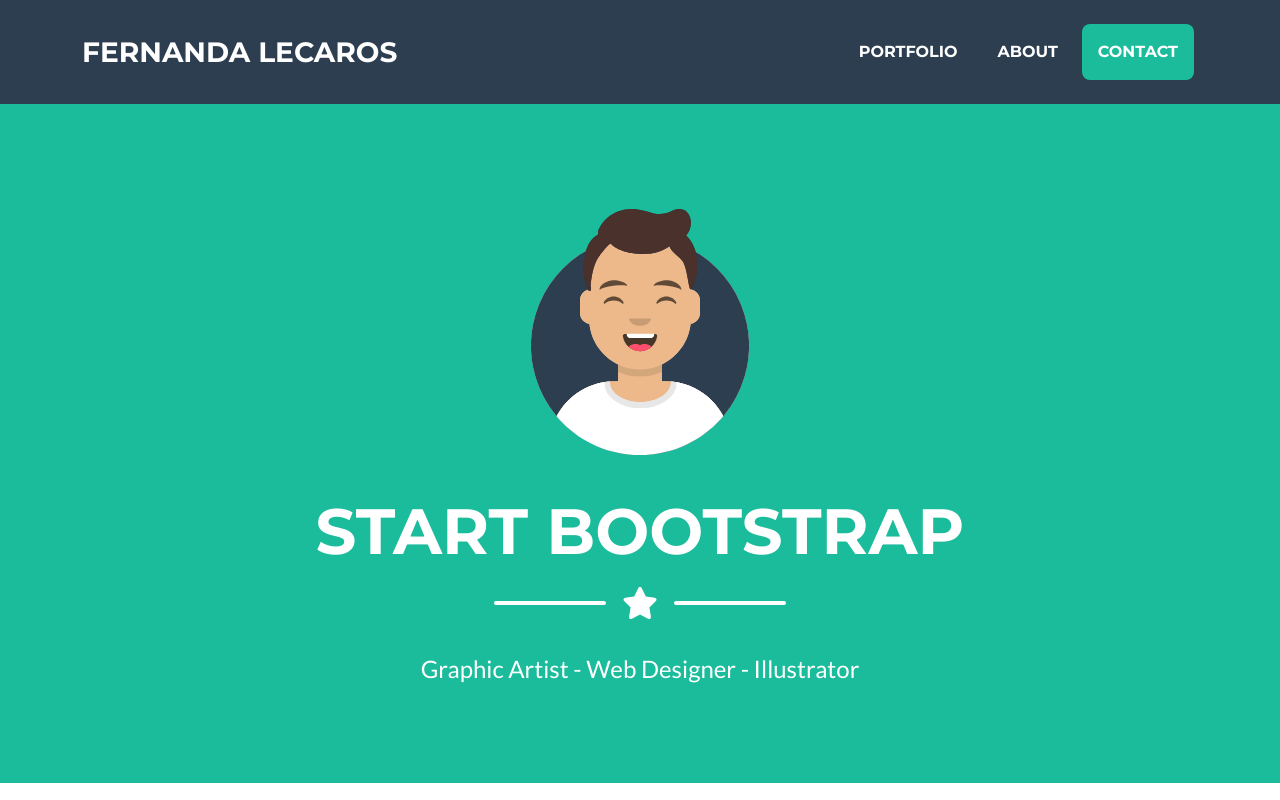
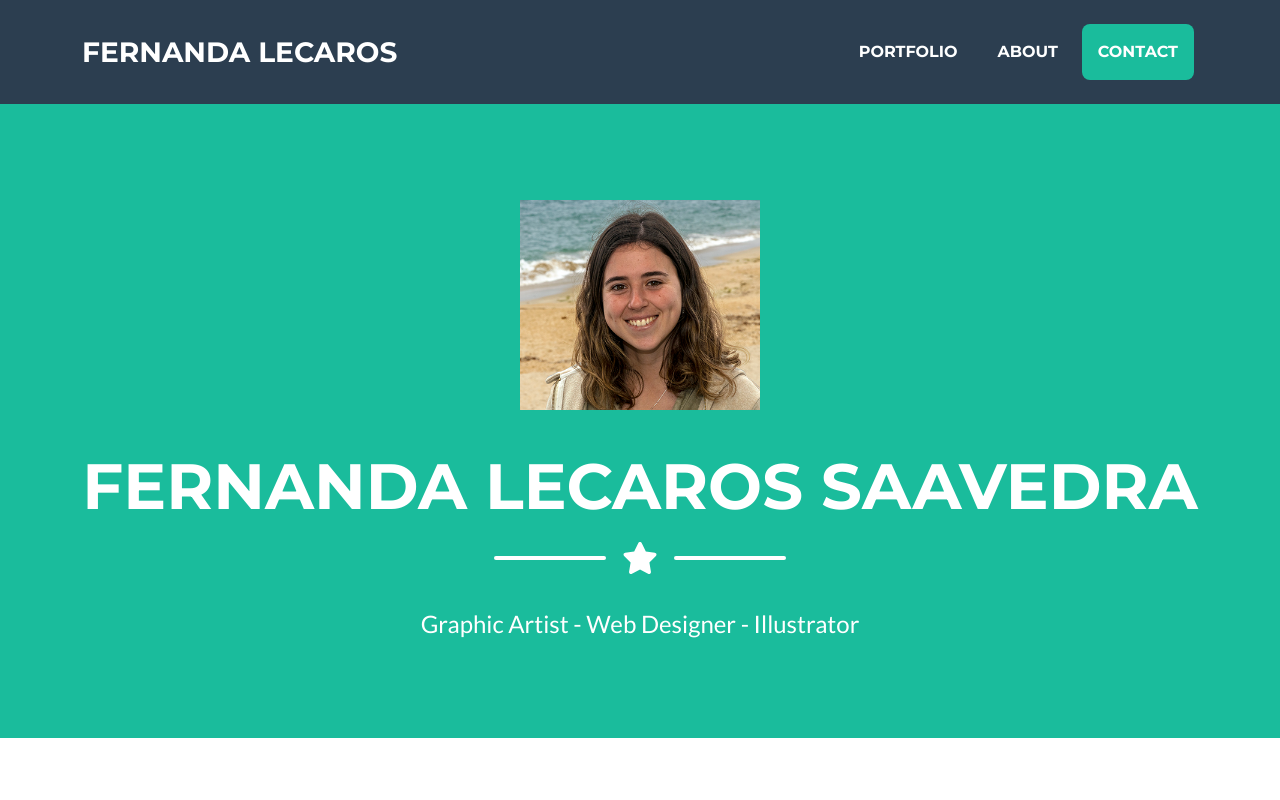
Before and after one commit to fernandalecarossaavedra/fernandalecarossaavedra.github.io, a plain HTML site: page index.html in a window 1280 px wide. Shown: the top 800 px of the page. Drawn offline with nearby package versions, Linux system fonts and the light colour scheme.

Commit message:
Uploading picture

```diff
--- a/index.html
+++ b/index.html
@@ -38,9 +38,9 @@
         <header class="masthead bg-primary text-white text-center">
             <div class="container d-flex align-items-center flex-column">
                 <!-- Masthead Avatar Image-->
-                <img class="masthead-avatar mb-5" src="assets/img/avataaars.svg" alt="..." />
+                <img class="masthead-avatar mb-5" src="assets/img/fernandalecaros.jpg" alt="..." />
                 <!-- Masthead Heading-->
-                <h1 class="masthead-heading text-uppercase mb-0">Start Bootstrap</h1>
+                <h1 class="masthead-heading text-uppercase mb-0">Fernanda Lecaros Saavedra</h1>
                 <!-- Icon Divider-->
                 <div class="divider-custom divider-light">
                     <div class="divider-custom-line"></div>
```
Also changed, not shown: assets/img/avataaars.svg (deleted), assets/img/fernandalecaros.jpg (added), 2 other files.
